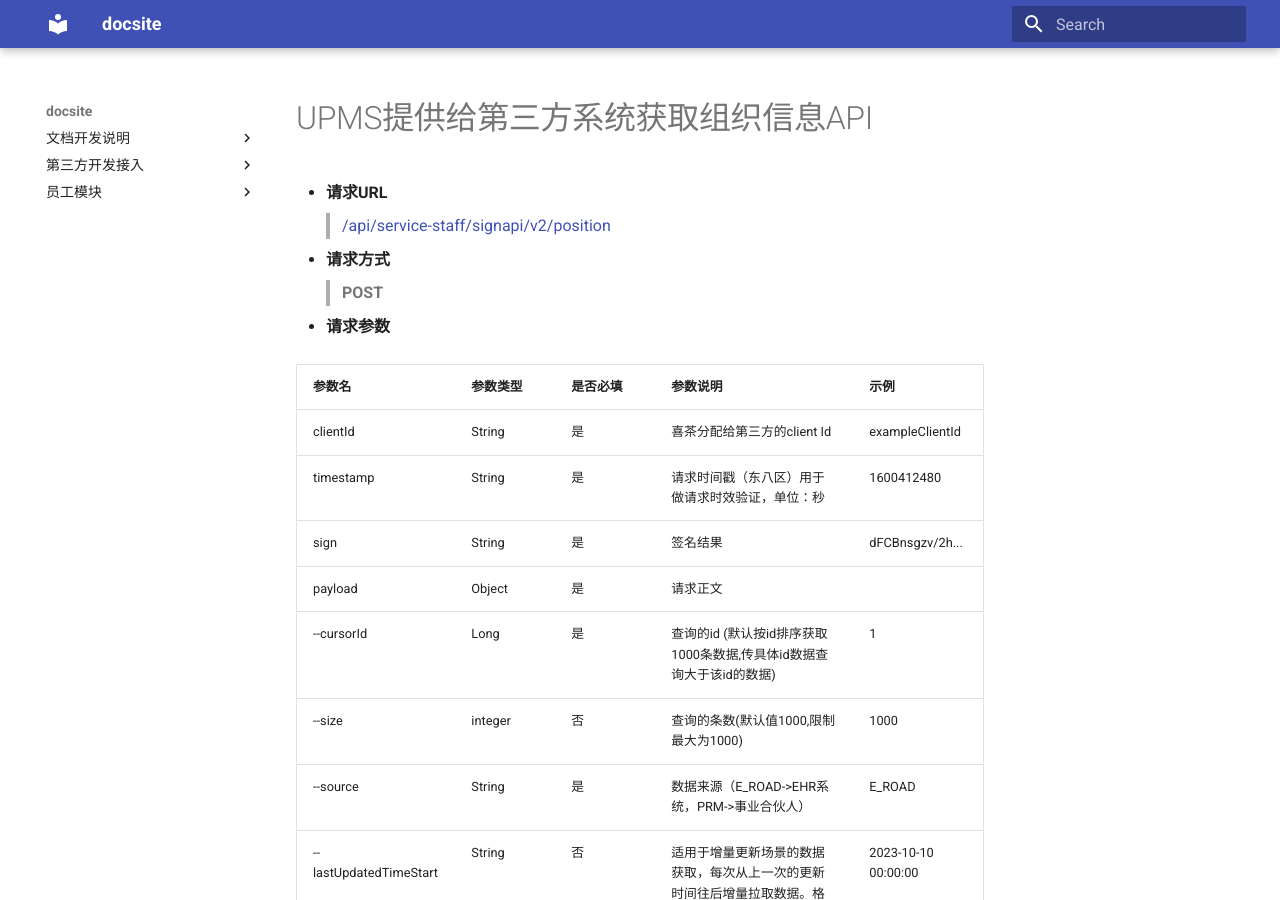
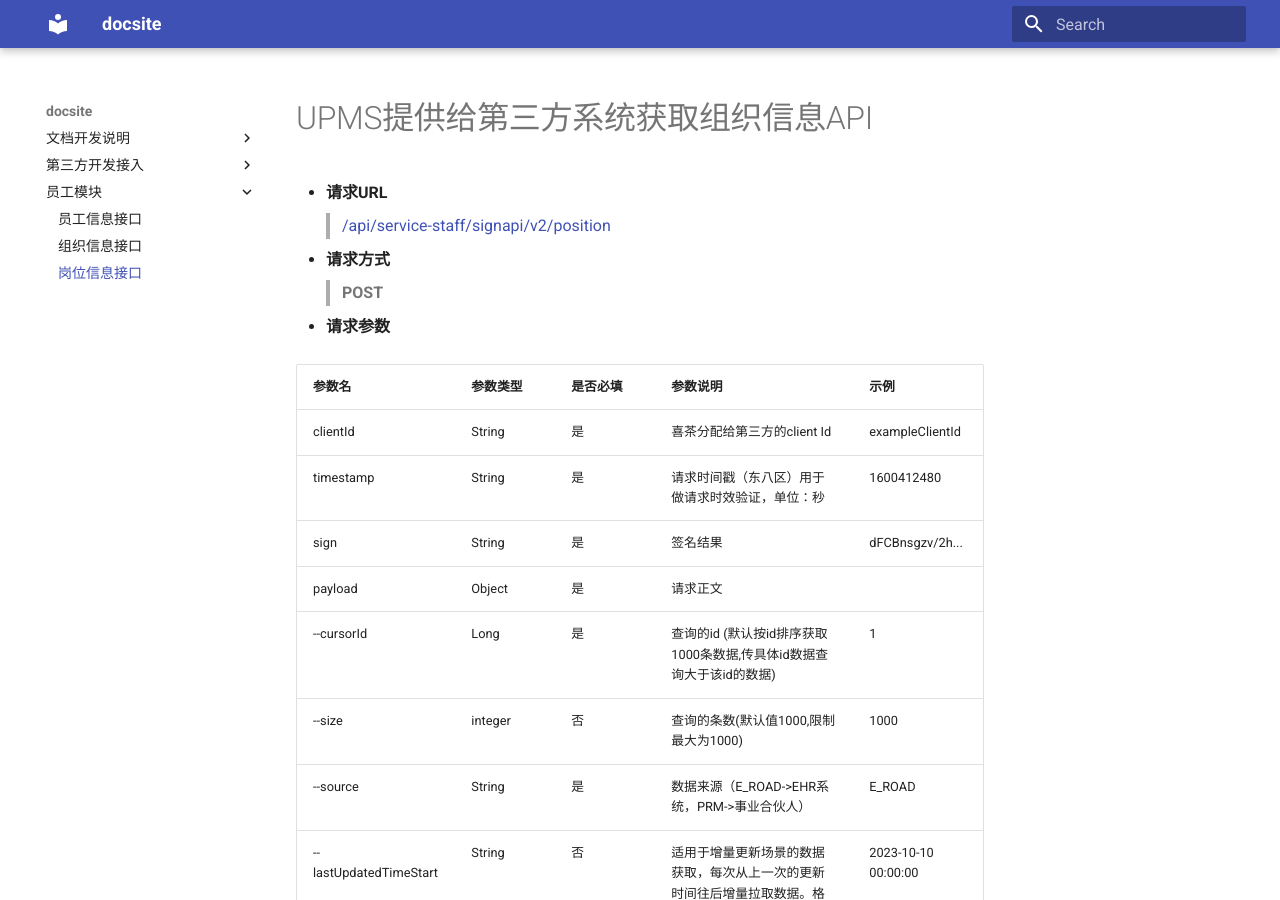
Before and after one commit to heytea/docsite, an MkDocs documentation site: the page built from docs/position_api/index.md, in a window 1280 px wide and 900 px high. Built offline with MkDocs 1.6.1 and Material for MkDocs 9.7.7, drawn with Linux system fonts in a browser that asks for light colours.

Commit message:
修改文档描述

```diff
--- a/mkdocs.yml
+++ b/mkdocs.yml
@@ -20,3 +20,4 @@ nav:
 - '员工模块':
   - '员工信息接口': 'staff_api/index.md'
   - '组织信息接口': 'dept_api/index.md'
+  - '岗位信息接口': 'position_api/index.md'
```
